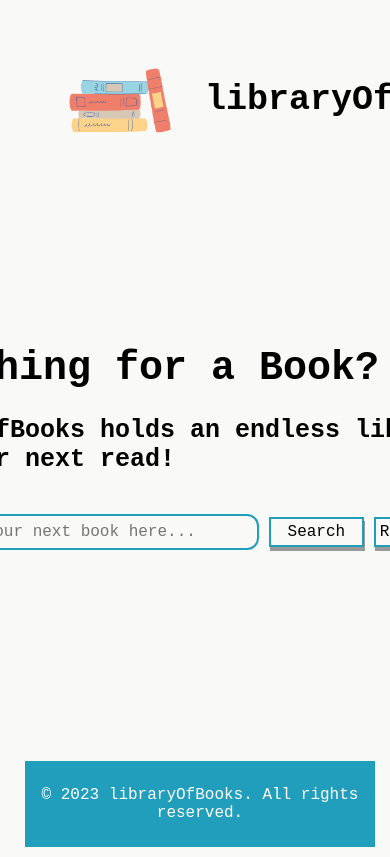
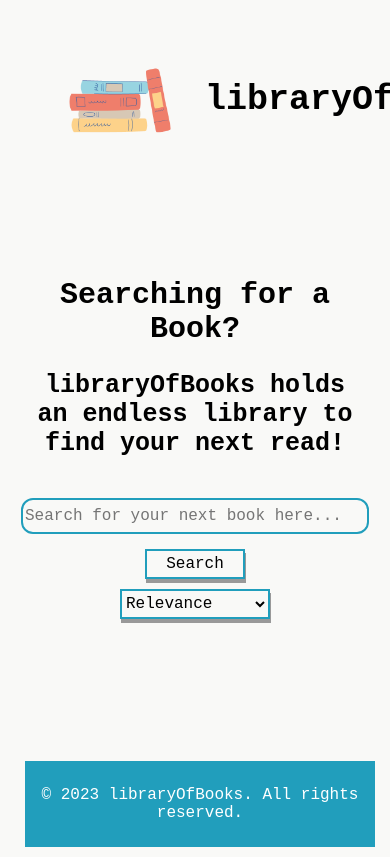
Before and after one commit to ashleykouch/google-books-api_react, a React (Vite) app in the folder google-books-api/: page / in a window 390 px wide. Shown: the top 857 px of the page. Built offline with nearby package versions, Linux system fonts and the light colour scheme; a web font is replaced by a local one.

Commit message:
added responsive styling to the searchbar component

```diff
--- a/google-books-api/src/components/Navbar/NavBar.scss
+++ b/google-books-api/src/components/Navbar/NavBar.scss
@@ -1,3 +1,5 @@
+$mobile-breakpoint: 768px;
+
 .nav-wrapper {
   display: flex;
   flex-direction: row;
@@ -45,3 +47,39 @@
     color: black;
   }
 }
+
+// add hamburger-menu
+.hamburger-menu {
+  display: none;
+  flex-direction: column;
+  cursor: pointer;
+
+  &_line {
+    width: 25px;
+    height: 3px;
+    background-color: black;
+    margin: 5px 0;
+  }
+}
+
+// @media (max-width: $mobile-breakpoint) {
+//   .nav-links {
+//     display: none;
+//   }
+
+//   .hamburger-menu {
+//     display: flex;
+//   }
+// }
+
+// .nav-links.open {
+//   display: flex !important;
+//   flex-direction: column;
+//   align-items: center;
+//   position: absolute;
+//   top: 100%;
+//   left: 0;
+//   right: 0;
+//   background-color: black;
+//   z-index: 1;
+// }
--- a/google-books-api/src/components/Navbar/NavBar.tsx
+++ b/google-books-api/src/components/Navbar/NavBar.tsx
@@ -1,9 +1,15 @@
-import React from "react";
+import React, { useState } from "react";
 import { Link } from "react-router-dom";
 import books from "../../assets/logo.png";
 import "./NavBar.scss";
 
 const Navbar: React.FC = () => {
+  const [openMenu, setOpenMenu] = useState(false);
+
+  const toggleMenu = () => {
+    setOpenMenu(!openMenu);
+  };
+
   return (
     <nav>
       <div className="nav-wrapper">
@@ -14,14 +20,21 @@ const Navbar: React.FC = () => {
           </Link>
         </div>
 
-        <div className="nav-links">
-          <Link to="/" className="nav-links_li">
+        {/* Add hamburger menu */}
+        <div className="hamburger-menu" onClick={toggleMenu}>
+          <div className="hamburger-menu_line"></div>
+          <div className="hamburger-menu_line"></div>
+          <div className="hamburger-menu_line"></div>
+        </div>
+
+        <div className={`nav-links${openMenu ? " open" : ""}`}>
+          <Link to="/" className="nav-links_li" onClick={toggleMenu}>
             <h2 className="nav-links_header">Home</h2>
           </Link>
-          <Link to="/about" className="nav-links_li">
+          <Link to="/about" className="nav-links_li" onClick={toggleMenu}>
             <h2 className="nav-links_header">About</h2>
           </Link>
-          <Link to="/contact" className="nav-links_li">
+          <Link to="/contact" className="nav-links_li" onClick={toggleMenu}>
             <h2 className="nav-links_header">Contact</h2>
           </Link>
         </div>
--- a/google-books-api/src/components/SearchBar/SearchBar.scss
+++ b/google-books-api/src/components/SearchBar/SearchBar.scss
@@ -1,3 +1,5 @@
+$mobile-breakpoint: 768px;
+
 .searchbar {
   height: 60vh;
   display: flex;
@@ -67,3 +69,32 @@
     }
   }
 }
+
+@media (max-width: $mobile-breakpoint) {
+  .searchbar {
+    &_title {
+      width: 100%;
+      text-align: center;
+      padding: 0.15px;
+
+      &_header {
+        font-size: 30px;
+      }
+
+      &subheader {
+        font-size: 18px;
+      }
+    }
+
+    &_form {
+      width: 100%;
+      flex-direction: column;
+      padding: 0 15px;
+
+      &_input {
+        width: 100%;
+        margin-bottom: 10px;
+      }
+    }
+  }
+}
```
